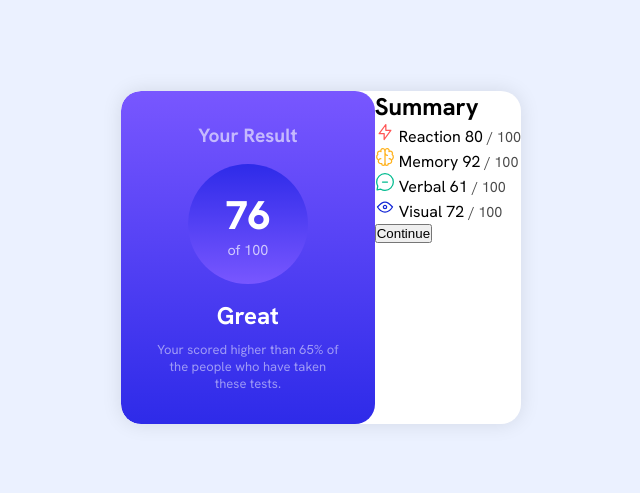
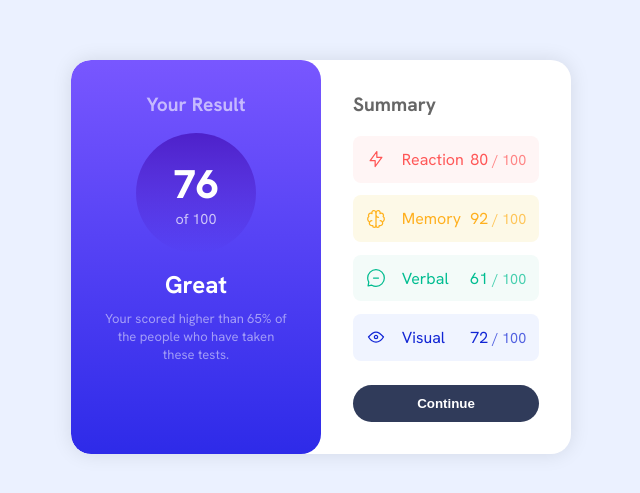
Before and after one commit to fred001-lop/Fronted-Mentor__Summary, a plain HTML site: page index.html in a window 1280 px wide. Shown: the part 143-636 px from the top of the page, without its empty margins (319-959 px from the left). Drawn offline with Linux system fonts and the light colour scheme.

Commit message:
Update css finished

```diff
--- a/design/style.css
+++ b/design/style.css
@@ -23,7 +23,7 @@ body{
     background-color: hsl(0, 0%, 100%);
     border-radius: 20px;
     overflow: hidden;
-    max-width: 400px;
+    max-width: 500px;
     box-shadow: 0 0 20px rgba(0,0,0,0.1);
 }
 
@@ -43,7 +43,7 @@ body{
 }
 
 .score-circle{
-    background: linear-gradient(to bottom, hsl(241, 81%, 54%), hsl(252, 100%, 67%));
+    background: linear-gradient(to bottom, hsla(256, 72%, 46%, 1), hsla(241, 72%, 46%, 0));
     border-radius: 50%;
     width: 120px;
     height: 120px;
@@ -73,5 +73,81 @@ body{
     margin-top: 10px;
     font-size: 13px;
     opacity: 0.5;
-    /* line-height: 1.6; */
+    line-height: 1.4;
 }
+
+/* Panel derecho */
+
+.summary{
+    flex: 1;
+    padding: 2rem;
+}
+
+.summary h2{
+    margin-bottom: 1.2rem;
+    opacity: 0.6;
+    font-size: 1.2rem;
+}
+
+.summary-item{
+    display: flex;
+    align-items: center;
+    justify-content: space-between;
+    padding: 0.8rem;
+    margin-bottom: 0.8rem;
+    border-radius: 8px;
+}
+
+.summary-item img{
+    width: 20px;
+    margin-right: 0.5rem;
+}
+
+.category{
+    flex: 1;
+    margin-left: 0.5rem;
+}
+
+/* colores por categoria */
+
+.reaction{
+    color: hsl(0, 100%, 67%);
+    background-color: hsla(0, 100%, 98%, 1);
+}
+
+.memory{
+    color: hsl(39, 100%, 56%);
+    background-color: hsla(48, 86%, 95%, 1);
+}
+
+.verbal{
+    background-color: hsla(162, 53%, 97%, 1);
+    color: hsl(166, 100%, 37%);
+}
+
+.visual{
+    background-color: hsla(225, 100%, 97%, 1);
+    color: hsl(234, 85%, 45%);
+}
+
+/* diseño del boton */
+
+.continue-btn{
+    margin-top: 1.5rem;
+    width: 100%;
+    display: flex;
+    border: none;
+    padding: 0.7rem;
+    justify-content: center;
+    border-radius: 20px;
+    background-color: hsl(224, 30%, 27%);
+    color: hsl(0, 0%, 100%);
+    font-weight: 700;
+    cursor: pointer;
+    transition: background-color 0.3s ease;
+}
+
+
+.continue-btn:hover{
+    background-color: hsla(256, 72%, 46%, 1);
+}
--- a/index.html
+++ b/index.html
@@ -23,25 +23,25 @@
         <section class="summary">
             <h2>Summary</h2>
 
-            <div class="summary-item__reaction">
+            <div class="summary-item reaction">
                 <img src="assets/images/icon-reaction.svg" alt="Reaction">
                 <span class="category">Reaction</span>
                 <span class="score">80 <span class="out-of">/ 100</span></span>
             </div>
 
-            <div class="summary-item__memory">
+            <div class="summary-item memory">
                 <img src="assets/images/icon-memory.svg" alt="Memory">
                 <span class="category">Memory</span>
                 <span class="score"> 92 <span class="out-of">/ 100</span></span>
             </div>
 
-            <div class="summary-item__verbal">
+            <div class="summary-item verbal">
                 <img src="assets/images/icon-verbal.svg" alt="Verbal">
                 <span class="category">Verbal</span>
                 <span class="score"> 61 <span class="out-of">/ 100</span></span>
             </div>
 
-            <div class="summary-item__visual">
+            <div class="summary-item visual">
                 <img src="assets/images/icon-visual.svg" alt="Visual">
                 <span class="category">Visual</span>
                 <span class="score"> 72 <span class="out-of">/ 100</span></span>
```
